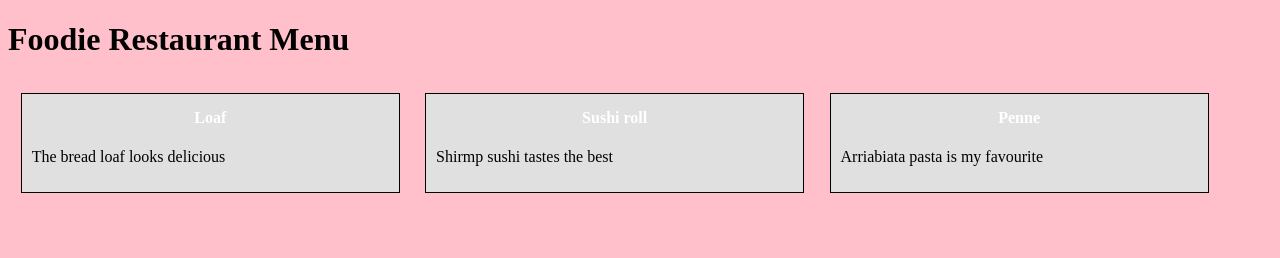
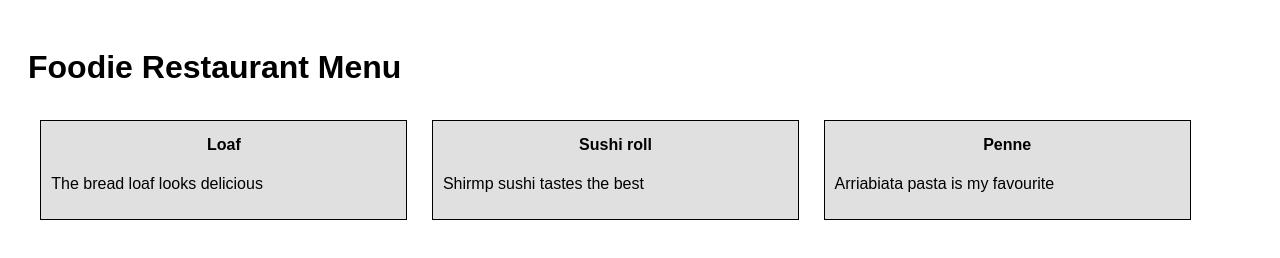
Before and after one commit to Bhumikanaik12/Webdevelopmentbasics, a plain HTML site: page module2-solution/index.html in a window 1280 px wide. Drawn offline with Linux system fonts and the light colour scheme.

Commit message:
Update Style.css

```diff
--- a/module2-solution/Style.css
+++ b/module2-solution/Style.css
@@ -1,5 +1,7 @@
 body{
-  background-color: pink;
+  background-color: white;
+  font-family: sans-serif;
+  padding: 20px;
 }
 .menu-item{
   width: 30%;
@@ -14,7 +16,7 @@ body{
 .title{
   font-weight: bold;
   padding: 5px;
-  color: white;
+  color: black;
   text-align: center;
 }
 .bread .title{
```
